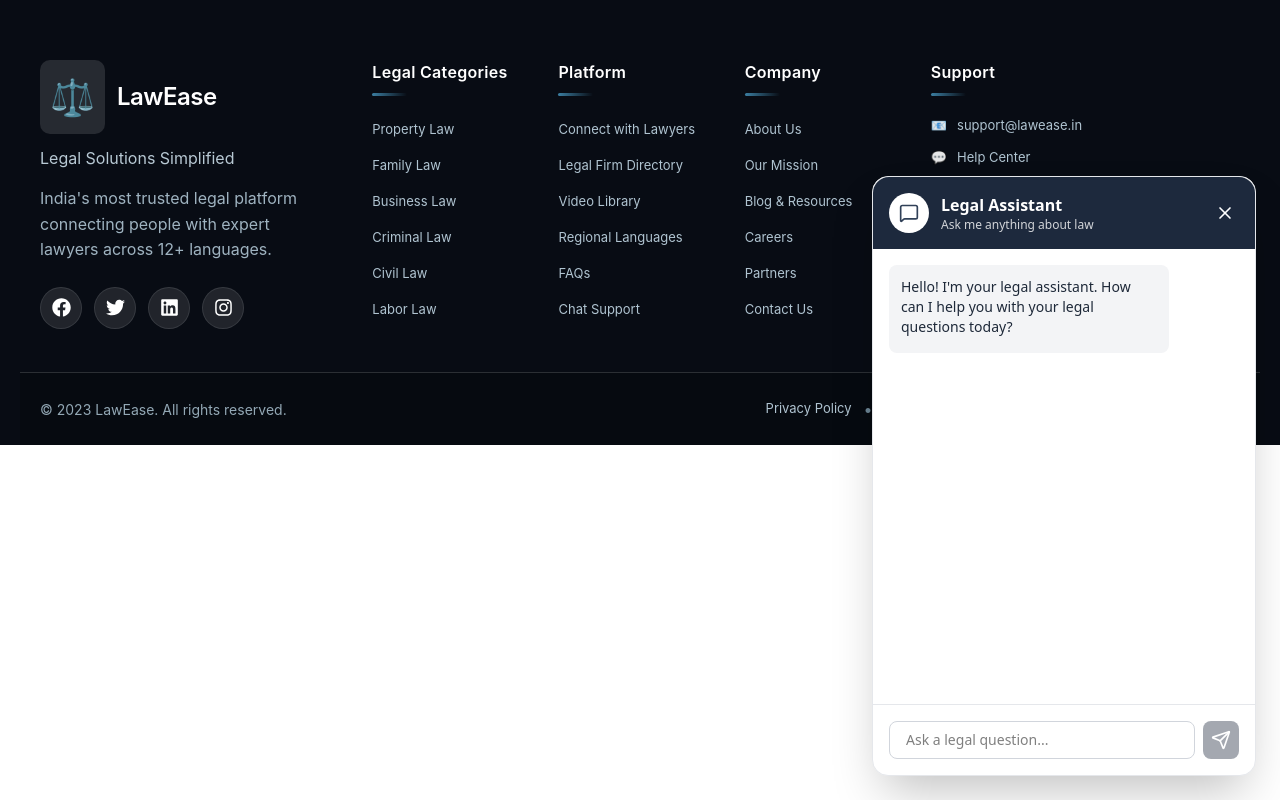
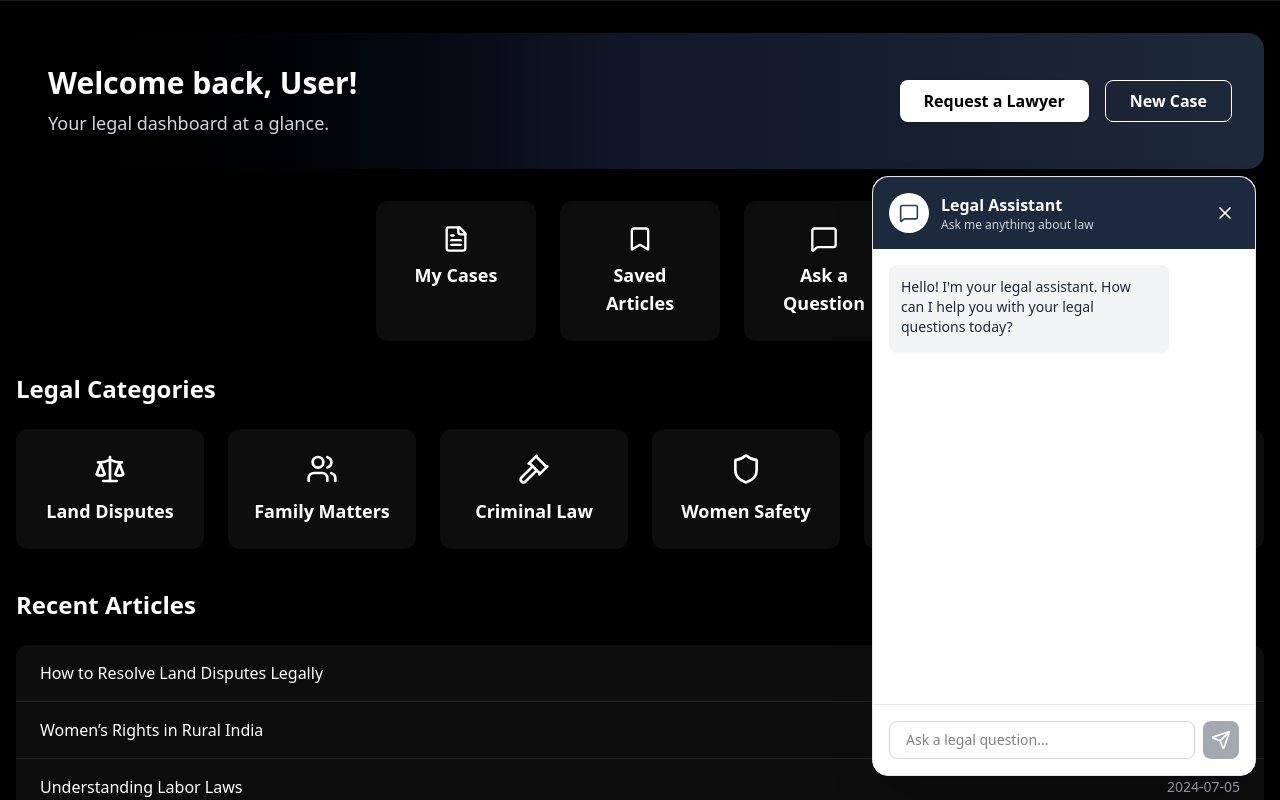
Before and after one commit to mtpvtt07/Lawease, a React (Vite) app in the folder frontend/: page /dashboard in a window 1280 px wide. Both pictures are taken after a click on the button 1228 px from the left and 748 px from the top of the page. Shown: the top 800 px of the page. Built offline with nearby package versions, Linux system fonts and the light colour scheme; no server answers.

Commit message:
feat: update routing and integrate Legal Chatbot into MainPage

```diff
--- a/frontend/src/App.jsx
+++ b/frontend/src/App.jsx
@@ -3,7 +3,6 @@ import LoginPage from './pages/LoginPage';
 import SignupPage from './pages/SignupPage';
 import MainPage from './pages/MainPage';
 import OtpPage from './pages/OtpPage';
-import LegalChatBot from './pages/LegalChatBot';
 import Footer from './components/footer';
 import { Routes, Route } from 'react-router-dom';
 
@@ -14,10 +13,9 @@ function App() {
         <Route path="/" element={<LandingPage />} />
         <Route path="/login" element={<LoginPage />} />
         <Route path="/signup" element={<SignupPage />} />
-        <Route path="/main" element={<MainPage />} />
+        <Route path="/dashboard" element={<MainPage />} />
         <Route path="/otp" element={<OtpPage />} />
       </Routes>
-      <LegalChatBot />
       <Footer />
     </>
   );
--- a/frontend/src/pages/LegalChatBot.jsx
+++ b/frontend/src/pages/LegalChatBot.jsx
@@ -184,7 +184,7 @@ const LegalChatbot = () => {
                 onChange={(e) => setInput(e.target.value)}
                 onKeyPress={handleKeyPress}
                 placeholder="Ask a legal question..."
-                className="flex-1 px-4 py-2 border border-gray-300 rounded-lg focus:outline-none focus:ring-2 focus:ring-slate-700 text-sm"
+                className="flex-1 text-black px-4 py-2 border border-gray-300 rounded-lg focus:outline-none focus:ring-2 focus:ring-slate-700 text-sm"
                 disabled={isLoading}
               />
               <button
--- a/frontend/src/pages/MainPage.jsx
+++ b/frontend/src/pages/MainPage.jsx
@@ -3,6 +3,7 @@ import WelcomeBanner from '../components/Dashboard/WelcomeBanner';
 import LegalCategories from '../components/Dashboard/LegalCategories';
 import QuickAccessPanel from '../components/Dashboard/QuickAccessPanel';
 import RecentArticles from '../components/Dashboard/RecentArticles';
+import LegalChatbot from './LegalChatBot';
 
 export default function MainPage() {
   return (
@@ -19,6 +20,7 @@ export default function MainPage() {
       <footer className="border-t border-white/10 py-6 text-center text-gray-400 text-sm">
         © 2023 LawEase. All rights reserved.
       </footer>
+      <LegalChatbot />
     </div>
   );
 }
```
